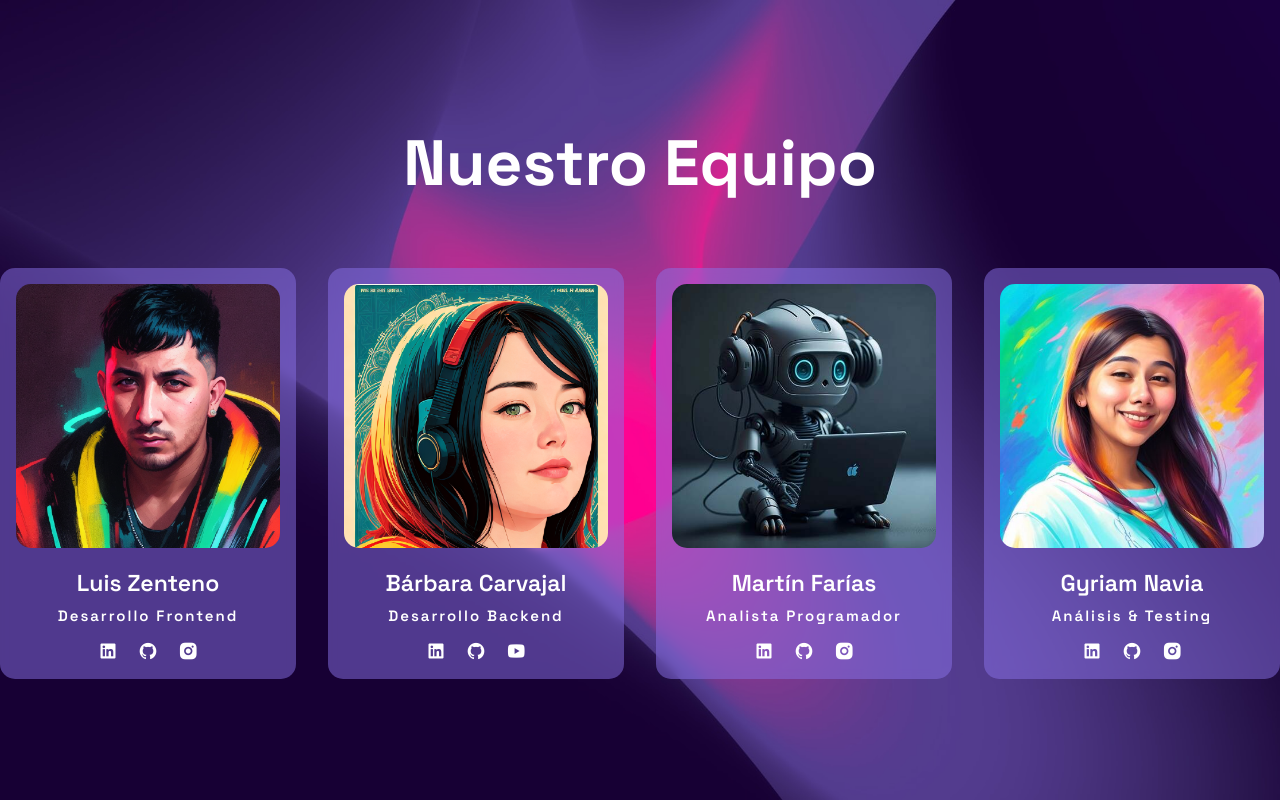
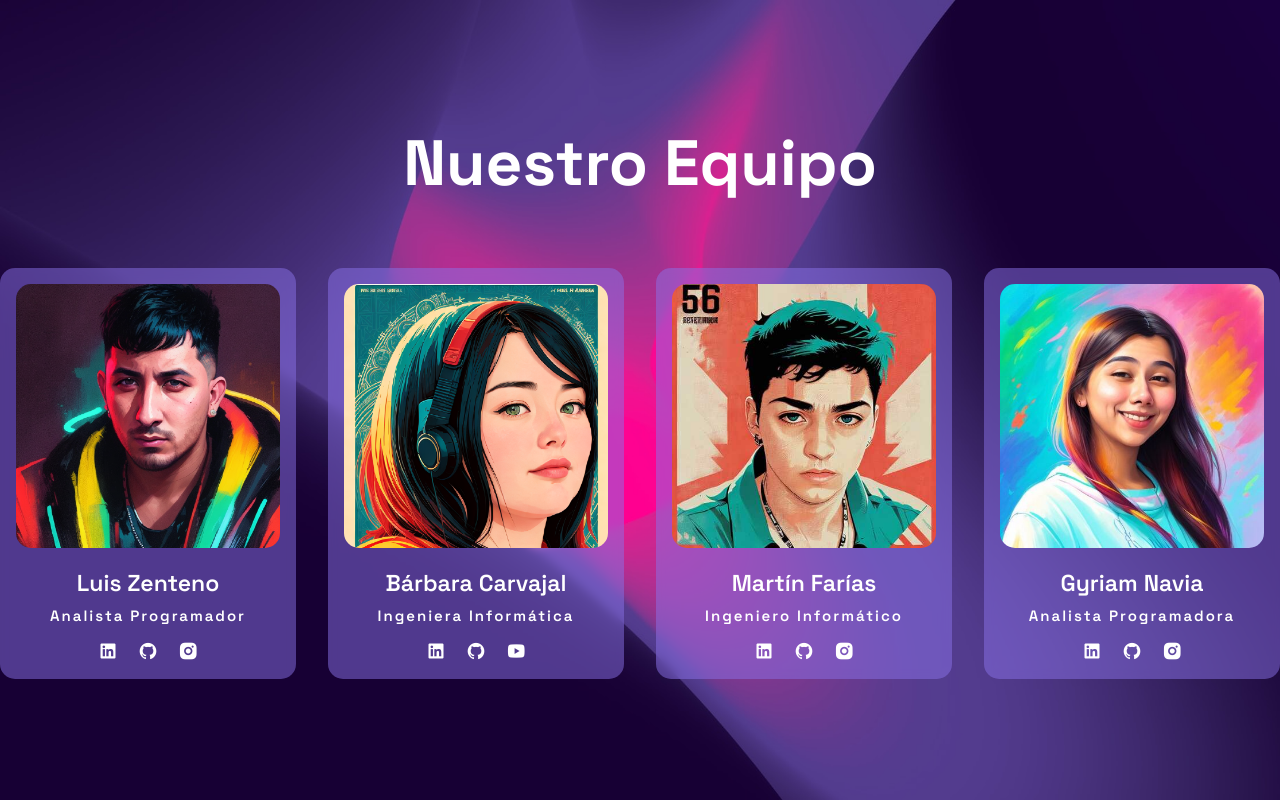
Before and after one commit to LuisZentenxx/CatCoin, a PHP site: page /nosotros.php in a window 1280 px wide. Run offline with PHP 8.4, Linux system fonts and the light colour scheme; some libraries are stand-ins or nearby versions; some web fonts are replaced.

Commit message:
add image

```diff
--- a/nosotros.php
+++ b/nosotros.php
@@ -27,7 +27,7 @@
       <div class="box">
         <img src="img/luis.png" alt="Imagen de Barbara">
         <h3>Luis Zenteno</h3>
-        <h5>Desarrollo Frontend</h5>
+        <h5>Analista Programador</h5>
         <div class="icons">
           <a href="https://www.linkedin.com/in/luis-zenteno-83a006220/"><i class="ri-linkedin-box-fill"></i></a>
           <a href="https://github.com/LuisZentenxx"><i class="ri-github-fill"></i></a>
@@ -39,7 +39,7 @@
       <div class="box">
         <img src="img/barb.png" alt="Imagen de Barbara">
         <h3>Bárbara Carvajal</h3>
-        <h5>Desarrollo Backend</h5>
+        <h5>Ingeniera Informática</h5>
         <div class="icons">
           <a href="https://www.linkedin.com/in/b%C3%A1rbara-carvajal-s%C3%A1ez/"><i
               class="ri-linkedin-box-fill"></i></a>
@@ -52,7 +52,7 @@
       <div class="box">
         <img src="img/martin.png" alt="Imagen de Barbara">
         <h3>Martín Farías</h3>
-        <h5>Analista Programador</h5>
+        <h5>Ingeniero Informático</h5>
         <div class="icons">
           <a href="#"><i class="ri-linkedin-box-fill"></i></a>
           <a href="#"><i class="ri-github-fill"></i></a>
@@ -64,7 +64,7 @@
       <div class="box">
         <img src="img/gyriam.png" alt="Imagen de Barbara">
         <h3>Gyriam Navia</h3>
-        <h5>Análisis & Testing</h5>
+        <h5>Analista Programadora</h5>
         <div class="icons">
           <a href="#"><i class="ri-linkedin-box-fill"></i></a>
           <a href="#"><i class="ri-github-fill"></i></a>
```
Also changed, not shown: img/martin.png.
